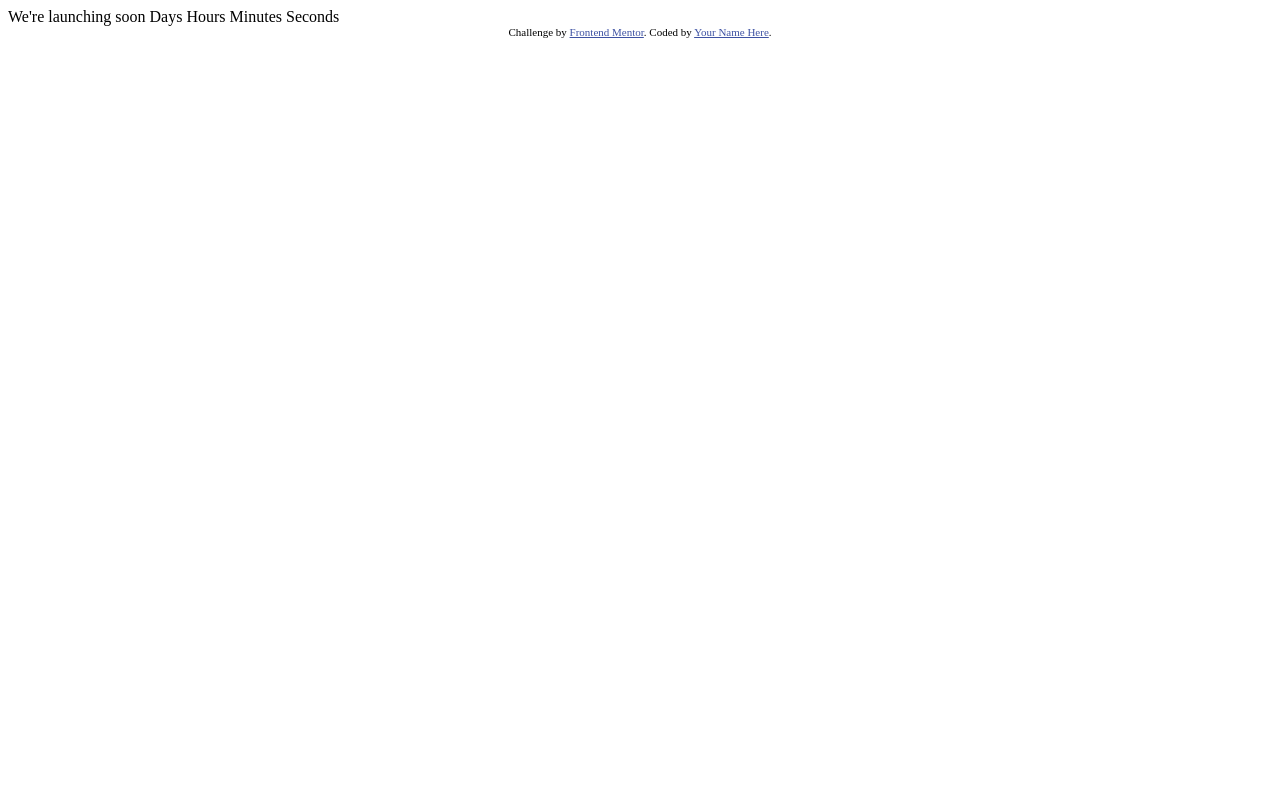
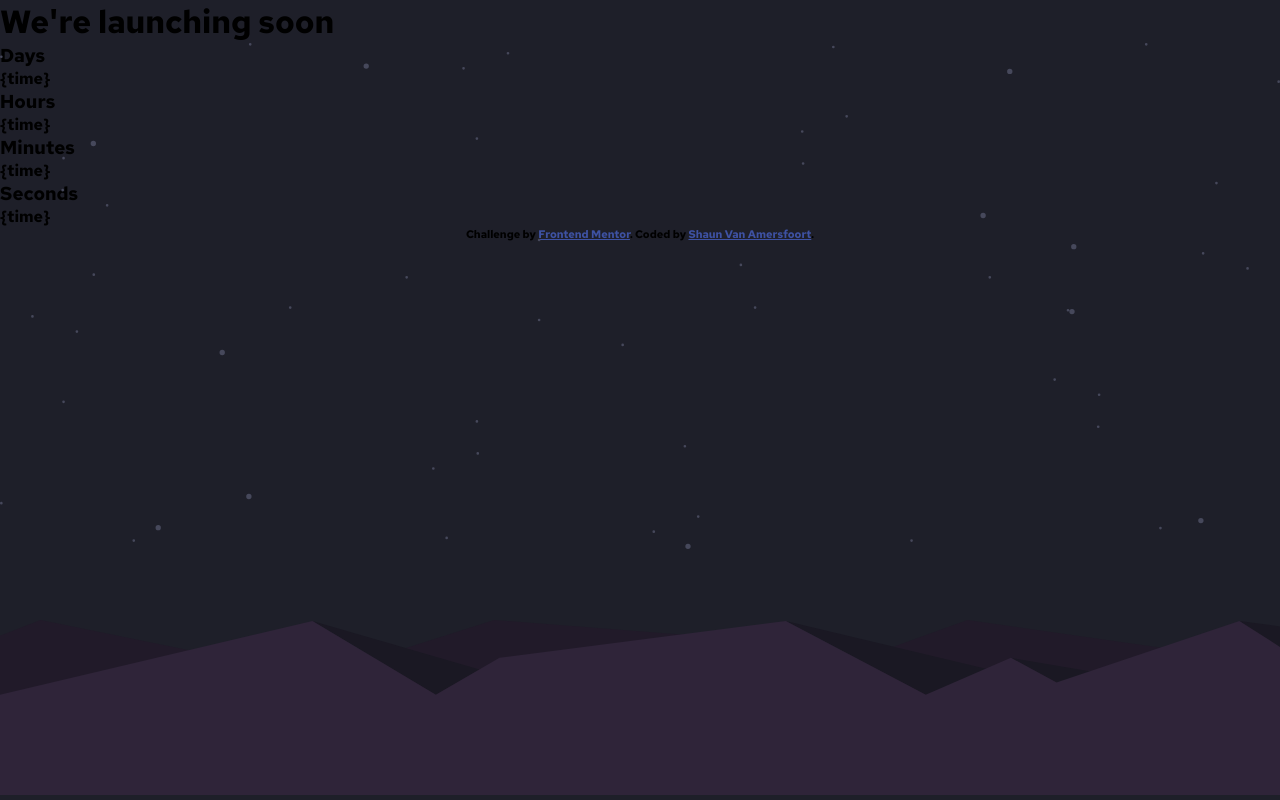
Before and after one commit to shaunvan119/countdown-timer-app, a plain HTML site: page index.html in a window 1280 px wide. Drawn offline with Linux system fonts and the light colour scheme.

Commit message:
added div container

```diff
--- a/index.html
+++ b/index.html
@@ -7,25 +7,51 @@
   <link rel="icon" type="image/png" sizes="32x32" href="./images/favicon-32x32.png">
 
   <title>Frontend Mentor | Launch countdown timer</title>
+  <link rel="preconnect" href="https://fonts.googleapis.com">
+<link rel="preconnect" href="https://fonts.gstatic.com" crossorigin>
+<link href="https://fonts.googleapis.com/css2?family=Manrope:wght@800&family=Outfit:wght@300;400;600&family=Red+Hat+Text:wght@700&family=Source+Sans+Pro:wght@200;300;400;600;700;900&display=swap" rel="stylesheet">
+  <link rel="stylesheet" href="style.css">
 
   <!-- Feel free to remove these styles or customise in your own stylesheet 👍 -->
-  <style>
-    .attribution { font-size: 11px; text-align: center; }
-    .attribution a { color: hsl(228, 45%, 44%); }
-  </style>
+
 </head>
 <body>
 
-  We're launching soon
+  <div class="container">
+   <h1>We're launching soon</h1>
+   <div class="countdown">
+     <div class="stars">
+       <img src="./images/bg-stars.svg" alt="">
+     </div>
+     <div>
+       <h3>Days</h3>
+       <p>{time}</p>
+     </div>
+     <div>
+       <h3>Hours</h3>
+       <p>{time}</p>
+     </div>
+     <div>
+       <h3>Minutes</h3>
+       <p>{time}</p>
+       <div>
+       <h3>Seconds</h3>
+       <p>{time}</p>
+     </div>
+     </div>
+     <div class="hills">
+       <img src="./images/pattern-hills.svg" alt="">
+     </div>
+   </div>
 
-  Days
-  Hours
-  Minutes
-  Seconds
+
+  </div>
 
   <div class="attribution">
     Challenge by <a href="https://www.frontendmentor.io?ref=challenge" target="_blank">Frontend Mentor</a>.
-    Coded by <a href="#">Your Name Here</a>.
+    Coded by <a href="#">Shaun Van Amersfoort</a>.
   </div>
+
+  <script src="./app.js"></script>
 </body>
 </html>
--- /dev/null
+++ b/style.css
@@ -0,0 +1,38 @@
+
+* {
+    margin: 0;
+    padding: 0;
+    box-sizing: border-box;
+}
+
+img {
+    max-width: 100%;
+}
+
+ul {
+    list-style-type: none;
+}
+
+.stars {
+    position: absolute;
+}
+
+.hills {
+    position: absolute;
+    bottom: 0;
+}
+
+
+body {
+    font-family: "Red Hat Text", sans-serif;
+    background-color: hsl(235, 16%, 14%);
+}
+
+.attribution {
+    font-size: 11px;
+    text-align: center;
+}
+
+.attribution a {
+    color: hsl(228, 45%, 44%);
+}
```
Also changed, not shown: app.js (added).
